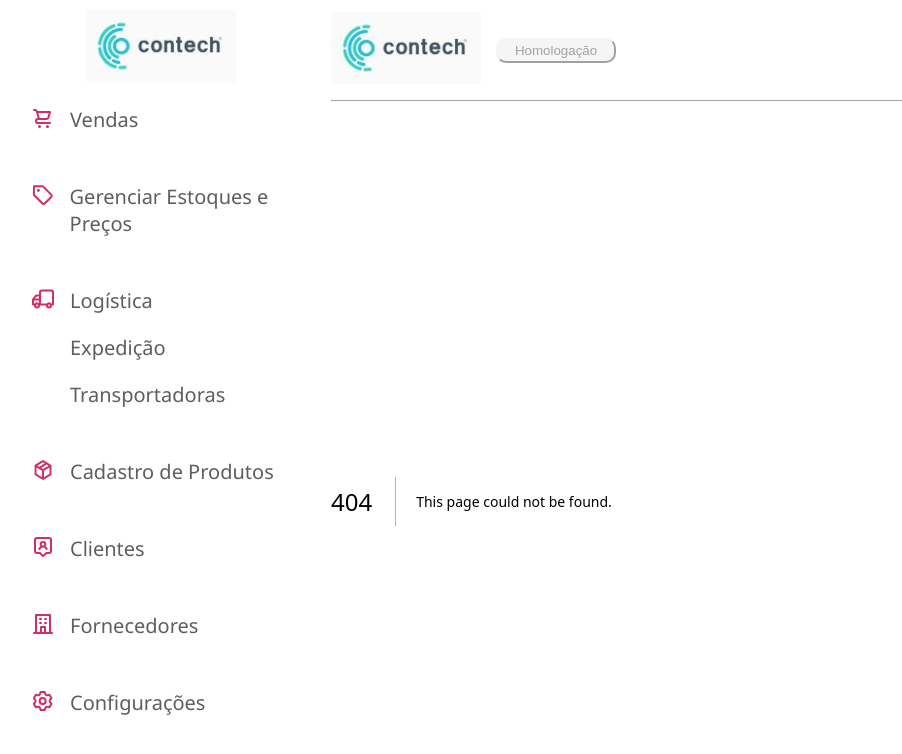
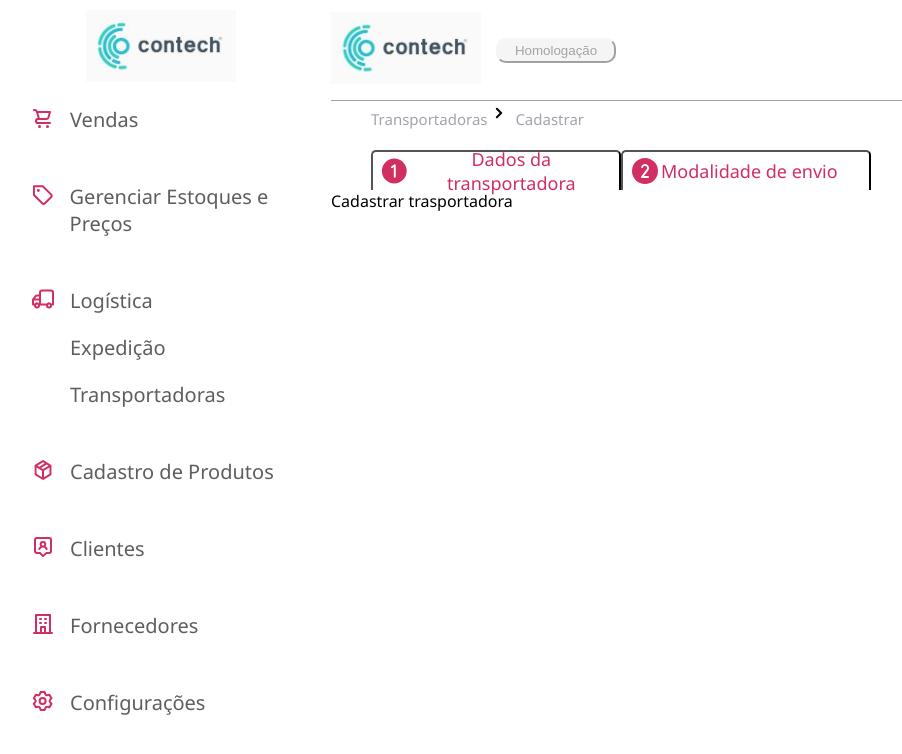
Before and after one commit to robsoncmoraes/projetosite, a Next.js app: page /Logistica/Transportadora/TransportadoraNew in a window 1280 px wide. Before the commit this address had no page. Shown: the top 754 px of the page, without its empty margins (9-911 px from the left). Built offline with nearby package versions, Linux system fonts and the light colour scheme.

Commit message:
Algumas correções
Página de cadastro de transportadoras  criada, porém ainda falta o CSS.

```diff
--- a/package.json
+++ b/package.json
@@ -12,6 +12,7 @@
     "@headlessui/react": "^1.7.15",
     "@iconscout/react-unicons": "^2.0.2",
     "@iconscout/unicons": "^4.0.8",
+    "@phosphor-icons/react": "^2.0.10",
     "@tanstack/react-table": "^8.9.3",
     "@tanstack/solid-table": "^8.9.3",
     "@tanstack/svelte-table": "^8.9.4",
@@ -25,7 +26,10 @@
     "react": "18.2.0",
     "react-dom": "18.2.0",
     "react-hook-form": "^7.45.2",
-    "tailwindcss": "3.3.2",
+    "react-icons": "^4.10.1",
     "typescript": "5.1.6"
+  },
+  "devDependencies": {
+    "tailwindcss": "^3.3.3"
   }
 }
--- a/src/pages/Logistica/Transportadora/TransportTableNone.tsx
+++ b/src/pages/Logistica/Transportadora/TransportTableNone.tsx
@@ -16,13 +16,13 @@ export default function TransportTableNone() {
           </tr>
         </thead>
       </table>
-      <table>
+      <table className={styles.none}>
         <tr align="center">
           <th>
             <Image src={searchnone} alt="searchnone" width={500} heigth={400} />
           </th>
         </tr>
-        <tfoot className={styles.tfoot}>
+        <tfoot align="center">
           <button className={styles.btn}>
             <UilPlus />
             Cadastrar Transportadora
--- /dev/null
+++ b/src/pages/Logistica/Transportadora/TransportadoraNew.module.css
@@ -0,0 +1,37 @@
+.tab {
+    display: flex;
+    align-items: center;
+    background: white;
+    font-family: 'Segoe UI', Tahoma, Geneva, Verdana, sans-serif;
+    color: rgb(209, 46, 98);
+    border-style: line;
+    border-bottom: none;
+    border-top-left-radius: 5px;
+    border-top-right-radius: 5px;
+    height: 40px;
+    width: 250px;
+    text-shadow: none;
+    cursor: pointer;
+    font-size: 18px
+}
+
+.list {
+    display: flex;
+    flex-direction: row;
+    padding-top: 20px;
+    margin-left: 40px;
+
+}
+
+.link {
+    text-decoration: none;
+    font-family: 'Segoe UI', Tahoma, Geneva, Verdana, sans-serif;
+    font-size: 15px;
+    color: rgb(164, 163, 173);
+    padding-top: 15px;
+
+}
+
+.divLink {
+    margin-left: 40px;
+}
--- /dev/null
+++ b/src/pages/Logistica/Transportadora/TransportadoraNew.tsx
@@ -0,0 +1,44 @@
+import { Tab } from "@headlessui/react";
+import Link from "next/link";
+import styles from "./TransportadoraNew.module.css";
+import { NumberCircleOne, NumberCircleTwo } from "@phosphor-icons/react";
+import { UilAngleRight } from "@iconscout/react-unicons";
+
+export default function TransportadoraNew() {
+  return (
+    <>
+      <div className={styles.divLink}>
+        <Link
+          className={styles.link}
+          href="../../Logistica/Transportadora/Transportadora"
+        >
+          Transportadoras
+        </Link>
+        <UilAngleRight />
+        <Link
+          className={styles.link}
+          href="../../Logistica/Transportadora/Transportadora/TransportadoraNew"
+        >
+          {" "}
+          Cadastrar
+        </Link>
+      </div>
+      <Tab.Group>
+        <Tab.List className={styles.list}>
+          <Tab className={styles.tab}>
+            <NumberCircleOne size={32} weight="fill" />
+            Dados da transportadora
+          </Tab>
+          <Tab className={styles.tab}>
+            <NumberCircleTwo size={32} weight="fill" />
+            Modalidade de envio
+          </Tab>
+        </Tab.List>
+        <Tab.Panels>
+          <Tab.Panel>Cadastrar trasportadora</Tab.Panel>
+          <Tab.Panel>Content 2</Tab.Panel>
+        </Tab.Panels>
+      </Tab.Group>
+    </>
+  );
+}
```
Also changed, not shown: src/pages/Logistica/Transportadora/TransportTableNone.module.css (+4 -5 lines), 1 other file (tests, documents, lock files or other folders).
